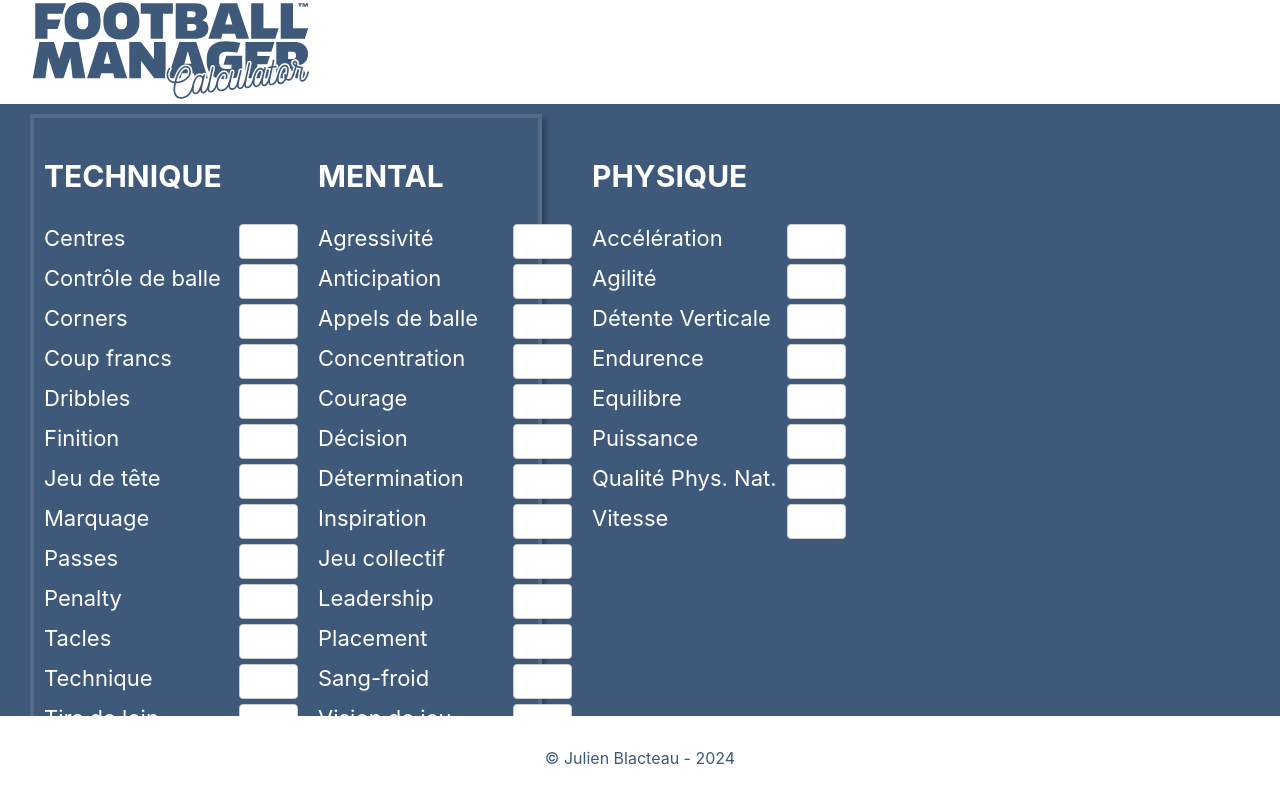
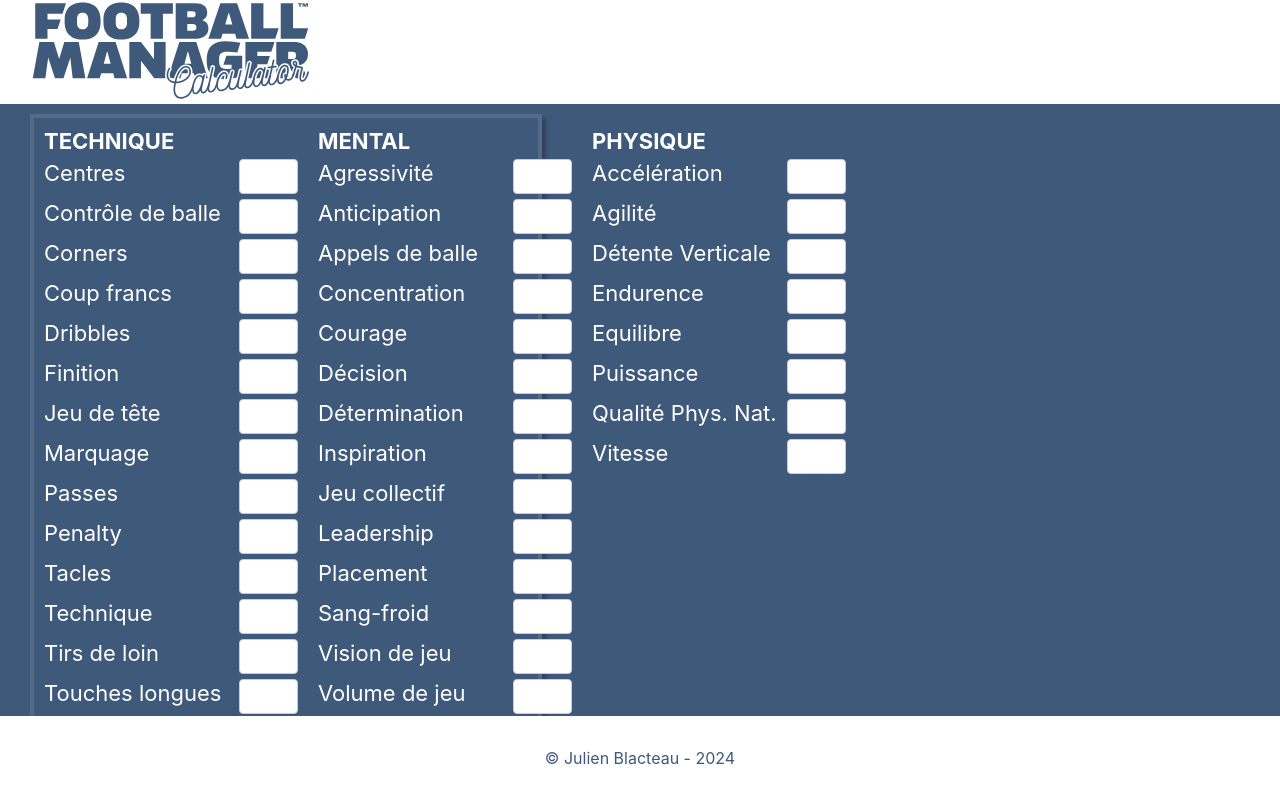
Before and after one commit to JulienBlacteau/FootballManagerCalculator, a React (Create React App) app: page / in a window 1280 px wide. Built offline with nearby package versions, Linux system fonts and the light colour scheme.

Commit message:
RankingPost

```diff
--- a/src/App.js
+++ b/src/App.js
@@ -1,6 +1,6 @@
 import React from 'react';
-import Header from './components/header/Header';
-import Footer from './components/footer/Footer';
+import Header from './components/Header';
+import Footer from './components/Footer';
 import Note from './components/notes/NoteJoueur';
 import './App.css';
 
--- a/src/components/footer/Footer.js
+++ b/src/components/Footer.js
@@ -1,5 +1,5 @@
 import React from 'react';
-import '../../style/footer/Footer.css'; // Pour le style, que nous avons créé
+import '../style/Footer.css'; // Pour le style, que nous avons créé
 
 const Footer = () => {
   return (
--- a/src/components/header/Header.js
+++ b/src/components/Header.js
@@ -1,13 +1,11 @@
 import React from 'react';
-import '../../style/header/Header.css';
-import { ReactComponent as Logo } from '../../assets/images/logo-fmc.svg';
+import '../style/Header.css';
+import { ReactComponent as Logo } from '../assets/images/logo-fmc.svg'
 
 const Header = () => {
   return (
     <header className="header">
-
         <Logo className="logo" />
-
     </header>
   );
 };
--- a/src/style/notes/NoteStyle.css
+++ b/src/style/notes/NoteStyle.css
@@ -1,5 +1,6 @@
 h3{
-    font-size: 30px;
+font-size: 22px;
+margin: 0;
 }
 
 .notestyle-container{
@@ -28,6 +29,7 @@ font-size: 22px;
 width: 47px;
 padding: 5px;
 color: #3F597B;
+text-align: center;
 font-size: 20px;
 border: 1px solid #ccc;
 border-radius: 4px;
```
Also changed, not shown: src/components/RankingPost.js (added), src/style/Footer.css (renamed from src/style/footer/Footer.css), src/style/Header.css (renamed from src/style/header/Header.css), src/style/RankingPost.css (added).
